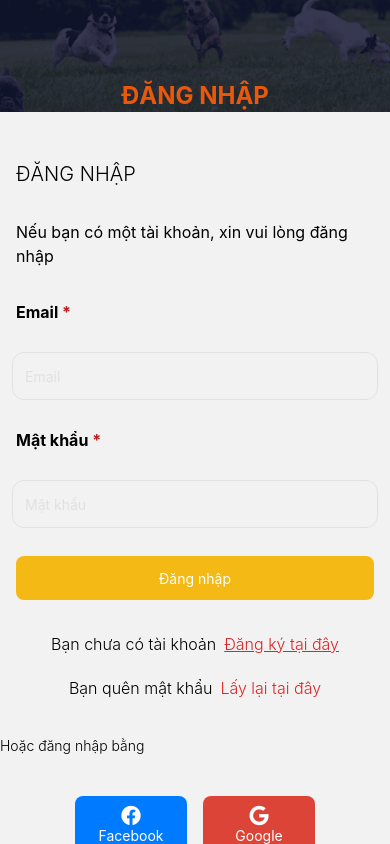
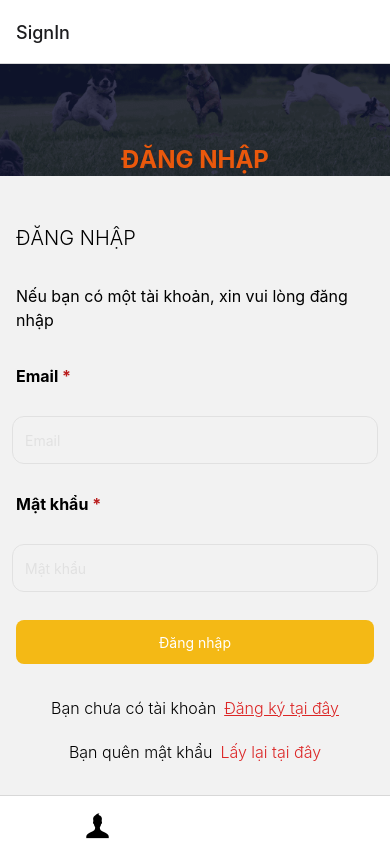
Before and after one commit to BuiTriThuc/Bird-managerment-React-Native, a React Native app: screen /Home in a window 390 px wide. Built offline with nearby package versions, Linux system fonts and the light colour scheme; no server answers.

Commit message:
add bottom tabs

```diff
--- a/App.js
+++ b/App.js
@@ -1,6 +1,9 @@
 import { StatusBar } from "expo-status-bar";
 import { StyleSheet, Text, View } from "react-native";
+import { enableScreens } from "react-native-screens";
+import { Entypo } from "@expo/vector-icons";
 import { NavigationContainer } from "@react-navigation/native";
+import { createBottomTabNavigator } from "@react-navigation/bottom-tabs";
 import { createNativeStackNavigator } from "@react-navigation/native-stack";
 import SignIn from "./src/components/pages/Account/SignIn";
 import BirdScreen from "./src/components/pages/Shop/Bird/BirdScreen";
@@ -10,7 +13,14 @@ import FoodDetail from "./src/components/pages/Shop/Food/FoodDetail";
 import useAuth from "./src/components/hooks/useAuth";
 import SignUp from "./src/components/pages/Account/SignUp";
 import "./src/ignoreWarnings";
+import Home from "./src/components/pages/Home";
+import Contact from "./src/components/pages/Contact";
+import News from "./src/components/pages/News";
 
+Entypo.loadFont();
+
+enableScreens();
+const Tab = createBottomTabNavigator();
 const Stack = createNativeStackNavigator();
 export default function App() {
   const { user } = useAuth();
@@ -18,31 +28,104 @@ export default function App() {
   if (user) {
   return (
     <NavigationContainer>
-        <Stack.Navigator
-          initialRouteName="Bird"
-          screenOptions={{
-            headerShown: false,
-          }}
+      <Tab.Navigator
+        initialRouteName="Home"
+        screenOptions={({ route }) => ({
+          tabBarIcon: ({ focused, color, size }) => {
+            let iconName;
+            let iconColor = focused ? "#000000" : "#bb9457";
+
+            if (route.name === "Home") {
+              iconName = "home";
+            } else if (route.name === "BirdScreen") {
+              iconName = "shop";
+            } else if (route.name === "Contact") {
+              iconName = "megaphone";
+            } else if (route.name === "News") {
+              iconName = "news";
+            } else if (route.name === "Food") {
+              iconName = null;
+            }
+
+            return (
+              <Entypo
+                name={iconName}
+                size={size}
+                color={iconColor}
+                style={{ marginTop: 10 }}
+              />
+            );
+          },
+        })}
       >
-          <Stack.Screen name="Bird" component={BirdScreen} />
+        <Tab.Screen
+          name="Home"
+          component={Home}
+          options={{ tabBarLabel: "" }}
+        />
+        <Tab.Screen name="BirdScreen" options={{ tabBarLabel: "" }}>
+          {() => (
+            <Stack.Navigator>
+              <Stack.Screen
+                name="BirdScreen"
+                component={BirdScreen}
+                options={{ headerShown: false }}
+              />
               <Stack.Screen name="BirdDetail" component={BirdDetail} />
               <Stack.Screen name="Food" component={BirdFoodScreen} />
               <Stack.Screen name="FoodDetail" component={FoodDetail} />
             </Stack.Navigator>
+          )}
+        </Tab.Screen>
+        <Tab.Screen
+          name="Contact"
+          component={Contact}
+          options={{ tabBarLabel: "" }}
+        />
+        <Tab.Screen
+          name="News"
+          component={News}
+          options={{ tabBarLabel: "" }}
+        />
+      </Tab.Navigator>
     </NavigationContainer>
   );
   } else {
     return (
       <NavigationContainer>
-        <Stack.Navigator
-          initialRouteName="SignIn"
-          screenOptions={{
-            headerShown: false,
-          }}
+        <Tab.Navigator
+          screenOptions={({ route }) => ({
+            tabBarIcon: ({ focused, color, size }) => {
+              let iconName;
+              let iconColor = focused ? "#000000" : "#bb9457";
+              if (route.name === "SignIn") {
+                iconName = "user";
+              } else if(route.name === "SignUp"){
+                iconName = null;
+              }
+
+              return (
+                <Entypo
+                  name={iconName}
+                  size={size}
+                  color={iconColor}
+                  style={{ marginTop: 10 }}
+                />
+              );
+            },
+          })}
         >
-          <Stack.Screen name="SignIn" component={SignIn} />
-          <Stack.Screen name="SignUp" component={SignUp} />
-        </Stack.Navigator>
+          <Tab.Screen
+            name="SignIn"
+            component={SignIn}
+            options={{ tabBarLabel: "" }}
+          />
+          <Tab.Screen
+            name="SignUp"
+            component={SignUp}
+            options={{ tabBarLabel: "" }}
+          />
+        </Tab.Navigator>
       </NavigationContainer>
     );
   }
--- /dev/null
+++ b/src/components/pages/Contact.js
@@ -0,0 +1,12 @@
+import { View, Text } from 'react-native'
+import React from 'react'
+
+const Contact = () => {
+  return (
+    <View>
+      <Text>Contact</Text>
+    </View>
+  )
+}
+
+export default Contact
--- /dev/null
+++ b/src/components/pages/Home.js
@@ -0,0 +1,20 @@
+import { View, Text, Image } from 'react-native'
+import React from 'react'
+import { StyleSheet } from 'react-native'
+
+const Home = () => {
+  return (
+    <View>
+      <Image style={styles.banner} source={require("../../img/bird-banner.jpg")}/>
+    </View>
+  )
+}
+
+const styles = StyleSheet.create({
+    banner: {
+        width: "100%",
+        resizeMode: "contain"
+    }
+})
+
+export default Home
--- /dev/null
+++ b/src/components/pages/News.js
@@ -0,0 +1,12 @@
+import { View, Text } from 'react-native'
+import React from 'react'
+
+const News = () => {
+  return (
+    <View>
+      <Text>News</Text>
+    </View>
+  )
+}
+
+export default News
```
Also changed, not shown: src/img/bird-banner.jpg (added). Lines whose indentation alone changed are shown as unchanged.
